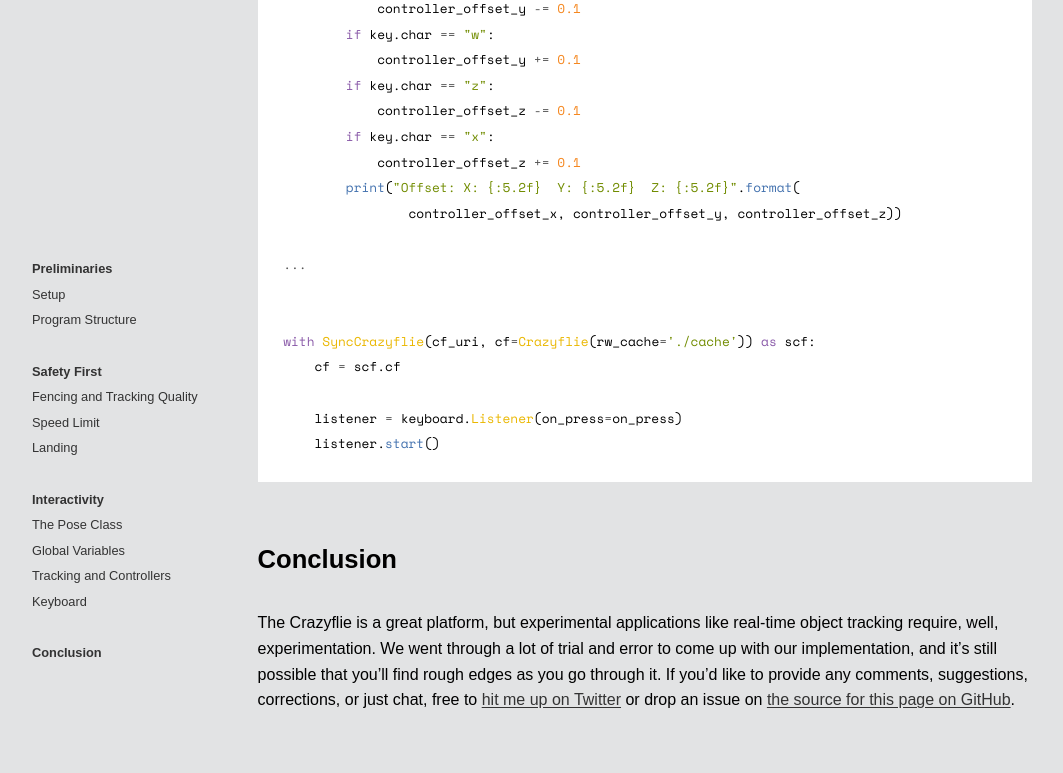
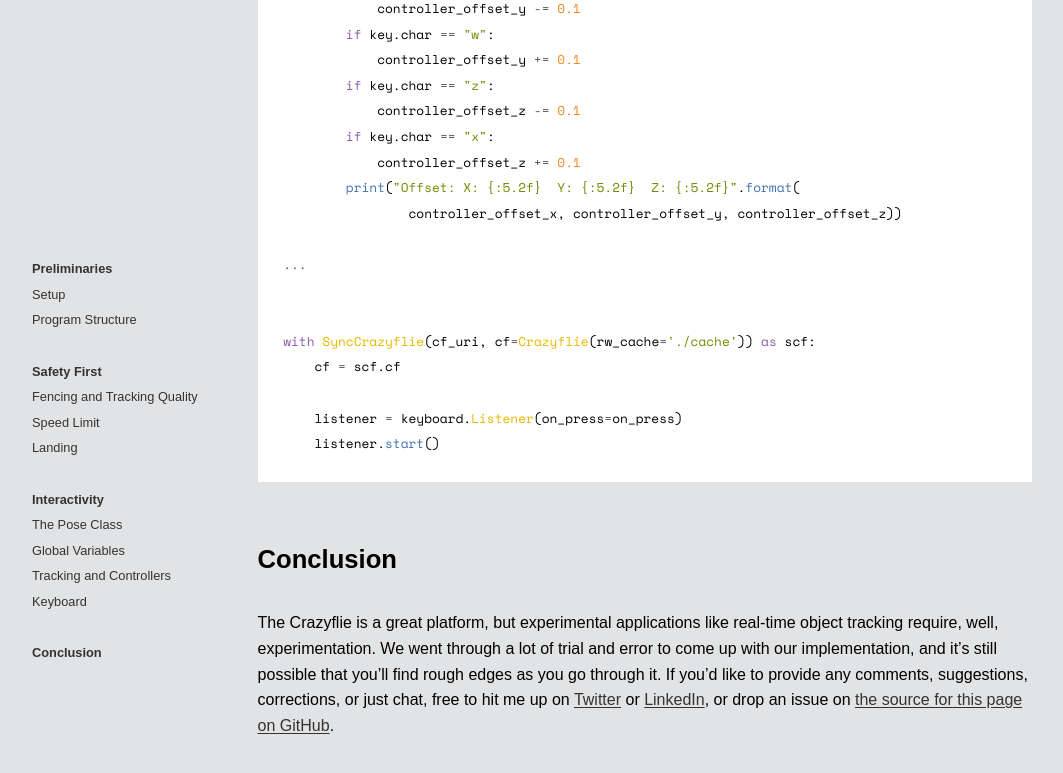
Before and after one commit to l77l77/mbaytas.github.io, a Jekyll site: the page built from crazyflie.md, in a window 1280 px wide and 900 px high, scrolled down 14951 px. Shown: the top 773 px of the window, without its empty margins (108-1171 px from the left). Built offline with Jekyll 4.4.1, drawn with Linux system fonts in a browser that asks for light colours; some web fonts are replaced; our own code applies the rules of GitHub Pages for plain Markdown files; comment, search, counter and statistics services are not loaded.

Commit message:
Update crazyflie.md

```diff
--- a/crazyflie.md
+++ b/crazyflie.md
@@ -401,4 +401,4 @@
 
 ## Conclusion
 
-The Crazyflie is a great platform, but experimental applications like real-time object tracking require, well, experimentation. We went through a lot of trial and error to come up with our implementation, and it's still possible that you'll find rough edges as you go through it. If you'd like to provide any comments, suggestions, corrections, or just chat, free to [hit me up on Twitter](https://twitter.com/doctorBaytas) or drop an issue on [the source for this page on GitHub](https://github.com/mbaytas/mbaytas.github.io/blob/main/crazyflie.md).
+The Crazyflie is a great platform, but experimental applications like real-time object tracking require, well, experimentation. We went through a lot of trial and error to come up with our implementation, and it's still possible that you'll find rough edges as you go through it. If you'd like to provide any comments, suggestions, corrections, or just chat, free to hit me up on [Twitter](https://twitter.com/doctorBaytas) or [LinkedIn](https://www.linkedin.com/in/doctorbaytas/), or drop an issue on [the source for this page on GitHub](https://github.com/mbaytas/mbaytas.github.io/blob/main/crazyflie.md).
```
